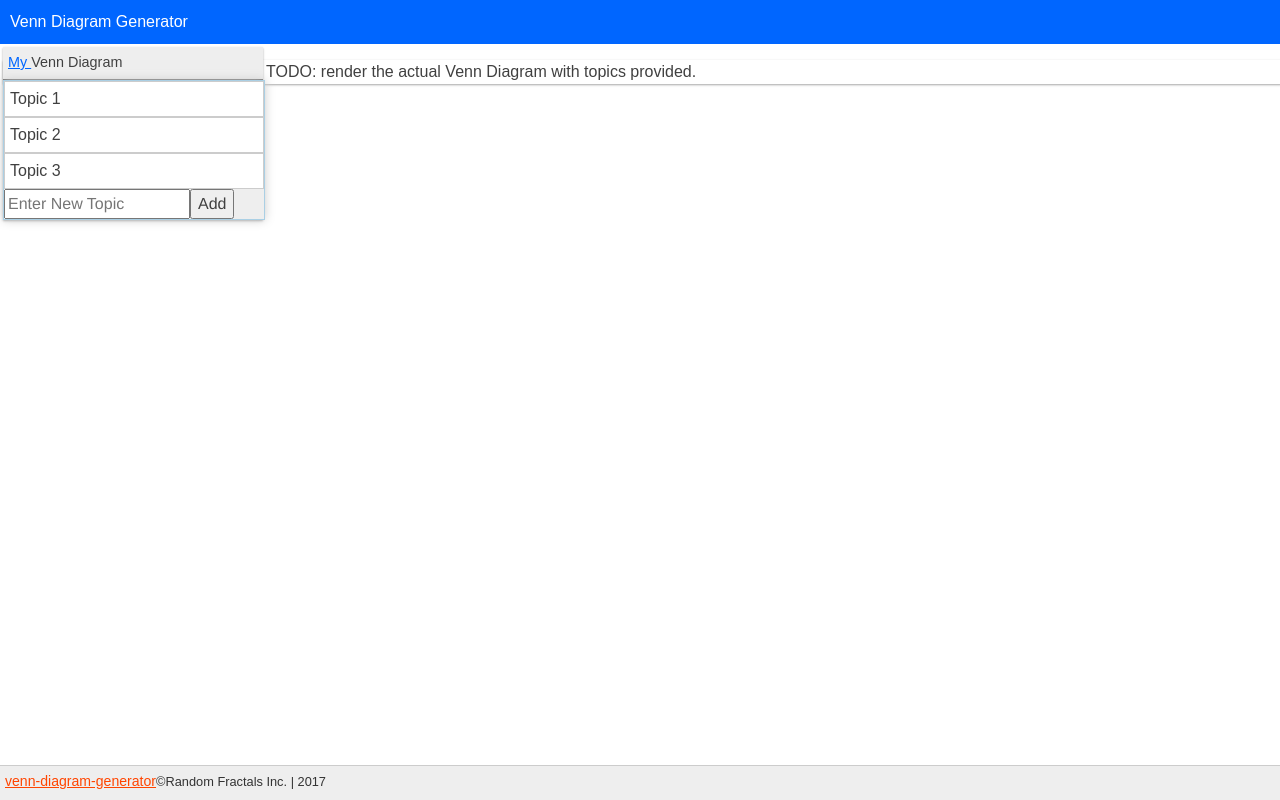
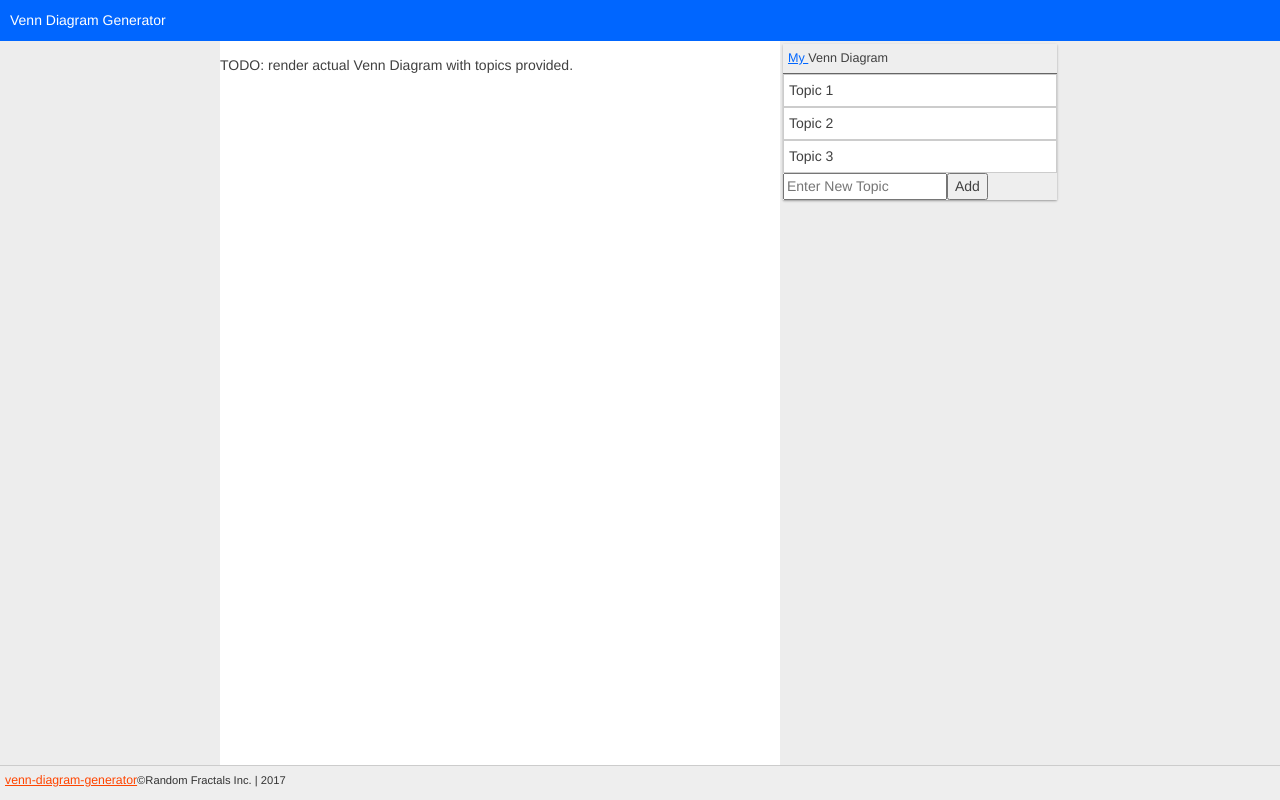
Before and after one commit to RandomFractals/venn-diagram-generator, an Angular app: page / in a window 1280 px wide. Built offline with nearby package versions, Linux system fonts and the light colour scheme.

Commit message:
alpha v. of new repsonsive 2 cols layout based on this...
https://codepen.io/mor10/pen/QvmLpd

```diff
--- a/src/app/app-footer/app-footer.component.html
+++ b/src/app/app-footer/app-footer.component.html
@@ -1,4 +1,4 @@
-<footer id="app-footer" class="app-footer left">
+<footer id="app-footer" class="footer">
     <a href="https://github.com/RandomFractals/venn-diagram-generator"
       target="_blank" class="link"
 		  title="&copy;Random Fractals Inc. 2016 sentimental.io github">venn-diagram-generator</a>
--- a/src/app/app-header/app-header.component.css
+++ b/src/app/app-header/app-header.component.css
@@ -1,9 +1,9 @@
 
 /* app title bar styles */
-.app-header {
+.header {
 	background: #06f;
   min-height: 32px;
-  width: 100%;
+  /*width: 100%;  */
   border-bottom: 1px solid rgba(#000, .12);
 }
 
--- a/src/app/app-header/app-header.component.html
+++ b/src/app/app-header/app-header.component.html
@@ -1,3 +1,3 @@
-<header id="app-header" class="app-header">
+<header id="app-header" class="header">
   <h1>{{title}}</h1>
 </header>
--- a/src/app/app.component.css
+++ b/src/app/app.component.css
@@ -1,5 +1,4 @@
 
-/* App view port styles */
+/* App view styles */
 .app-view {
-	/* background: #ededed; */
 }
--- a/src/app/app.component.html
+++ b/src/app/app.component.html
@@ -1,6 +1,4 @@
-<div id="app-view" class="app-view container">
-  <app-header></app-header>
-  <topic-list></topic-list>
-  <venn-diagram></venn-diagram>
-  <app-footer></app-footer>
-</div>
+  <app-header class="app-header"></app-header>
+  <venn-diagram class="main-content"></venn-diagram>
+  <topic-list class="side-bar"></topic-list>
+  <app-footer class="app-footer"></app-footer>
--- a/src/app/topic-list/topic-list.component.css
+++ b/src/app/topic-list/topic-list.component.css
@@ -1,7 +1,7 @@
-aside {
+/*aside {
   width: 260px;
   float: left;
-}
+}*/
 
 /* data list item styles */
 .data-list {
--- a/src/app/topic-list/topic-list.component.html
+++ b/src/app/topic-list/topic-list.component.html
@@ -1,4 +1,4 @@
-<aside id="topic-list" class="side-bar topic-list card container">
+<aside id="topic-list" class="topic-list card">
   <!-- topic list section header -->
   <div class="card-title">
     <h2>
@@ -18,7 +18,7 @@
     </h2>
   </div>
   <!-- topic list section content -->
-  <div id="list-view" class="data container">
+  <div id="list-view"> <!--class="data container"-->
     <ul class="data-list">
       <li *ngFor="let topic of diagram.topics; let i=index;" [attr.data-index]="i"
         (click)="editTopic(i)">
--- a/src/app/venn-diagram/venn-diagram.component.html
+++ b/src/app/venn-diagram/venn-diagram.component.html
@@ -1,3 +1,3 @@
-<main id="diagram-view" class="main-content diagram card container">
-  <p>TODO: render the actual Venn Diagram with topics provided.</p>
+<main id="diagram-view" class="main-content diagram">
+  <p>TODO: render actual Venn Diagram with topics provided.</p>
 </main>
--- a/src/index.html
+++ b/src/index.html
@@ -8,6 +8,6 @@
   <link rel="icon" type="image/x-icon" href="favicon.ico">
 </head>
 <body>
-  <venn-diagram-app id="app" class="app">Loading Venn Diagram Generator...</venn-diagram-app>
+  <venn-diagram-app id="app" class="app-view">Loading...</venn-diagram-app>
 </body>
 </html>
--- a/src/styles.css
+++ b/src/styles.css
@@ -8,15 +8,15 @@ for your custom CSS app look and feel.
 */
 
 /* app page/content styles */
-html, body, #app {
-  height: 100%;
-  margin: 0px;
-  overflow: hidden;
+html, body {
 	font-family: sans-serif;
 	-webkit-text-size-adjust: 100%;
-	-ms-text-size-adjust:     100%;
+	-ms-text-size-adjust: 100%;
 }
 
+body {
+	margin: 0;
+}
 
 /* form fields/buttons typography styles */
 body,
@@ -26,7 +26,7 @@ select,
 textarea {
 	color: #404040;
 	font-family: 'Helvetica', Arial, sans-serif;
-	font-size: 16px;
+	font-size: 14px;
 	line-height: 1.5;
 }
 
@@ -89,3 +89,59 @@ h2 {
   font-weight: normal;
 	margin: 0px;
 }
+
+
+/* App view styles */
+.app-view {
+	background: #ededed;
+	min-height: 100vh;
+}
+
+.app-header,
+.main-content,
+.side-bar,
+.footer {
+	padding: 0px;
+}
+
+.main-content {
+	background: white;
+}
+
+/*--------------------------------------------------------------
+If no grid support, limit width to 50em and center align
+--------------------------------------------------------------*/
+@supports not (display: grid) {
+	.app-view {
+		max-width: 50em;
+		margin: 0 auto;
+	}
+}
+
+/*--------------------------------------------------------------
+CSS Grid layout for wider screens, when browser supports grid:
+--------------------------------------------------------------*/
+
+@media screen and (min-width: 600px) {
+	@supports (display: grid) {
+
+		.app-view {
+			display: grid;
+			grid-template-columns: 1fr repeat(6, minmax(auto, 10em)) 1fr;
+			grid-template-rows: minmax(1em, auto) 1fr auto minmax(1em, auto);
+		}
+
+		.app-header,
+		.app-footer {
+			grid-column: span 8;
+		}
+
+		.main-content {
+			grid-column: 2/6;
+		}
+
+		.side-bar {
+			grid-column: 6/8;
+		}
+	}
+}
```
Also changed, not shown: 7 other files (tests, documents, lock files or other folders).
